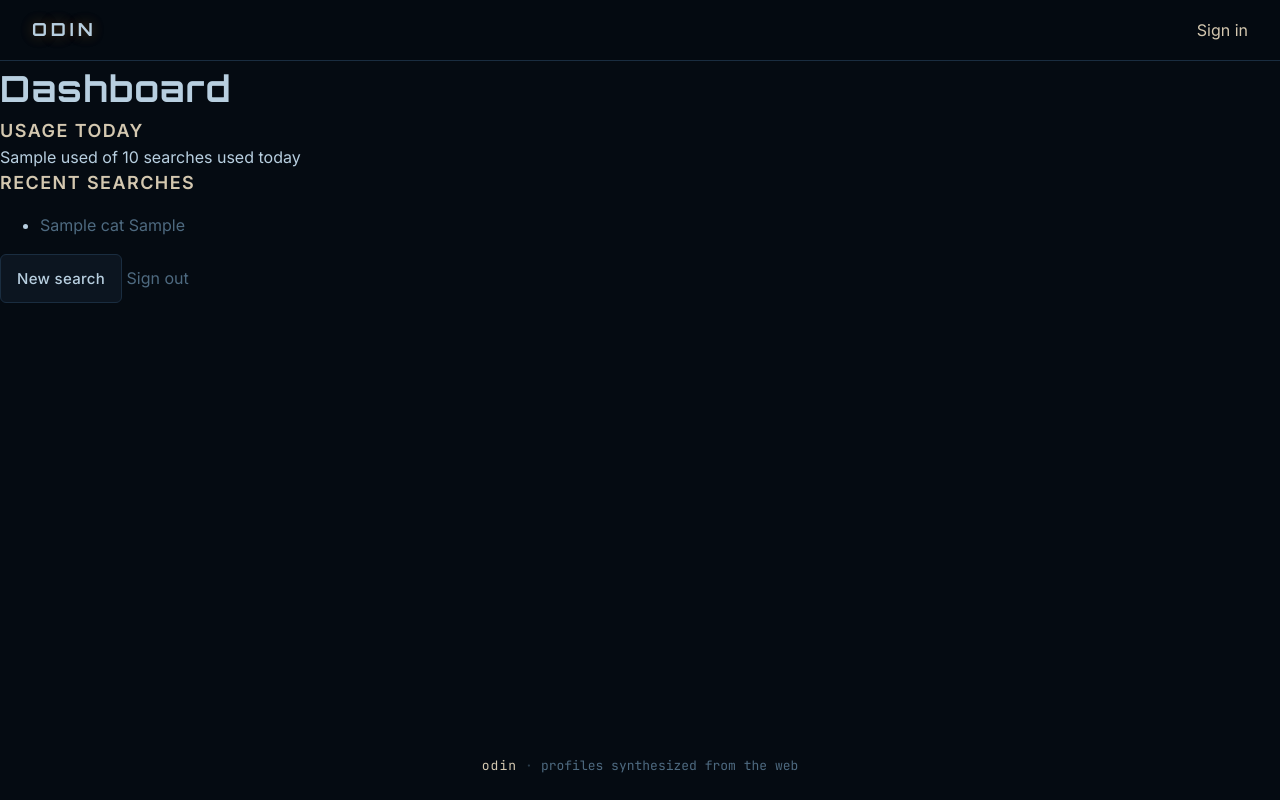
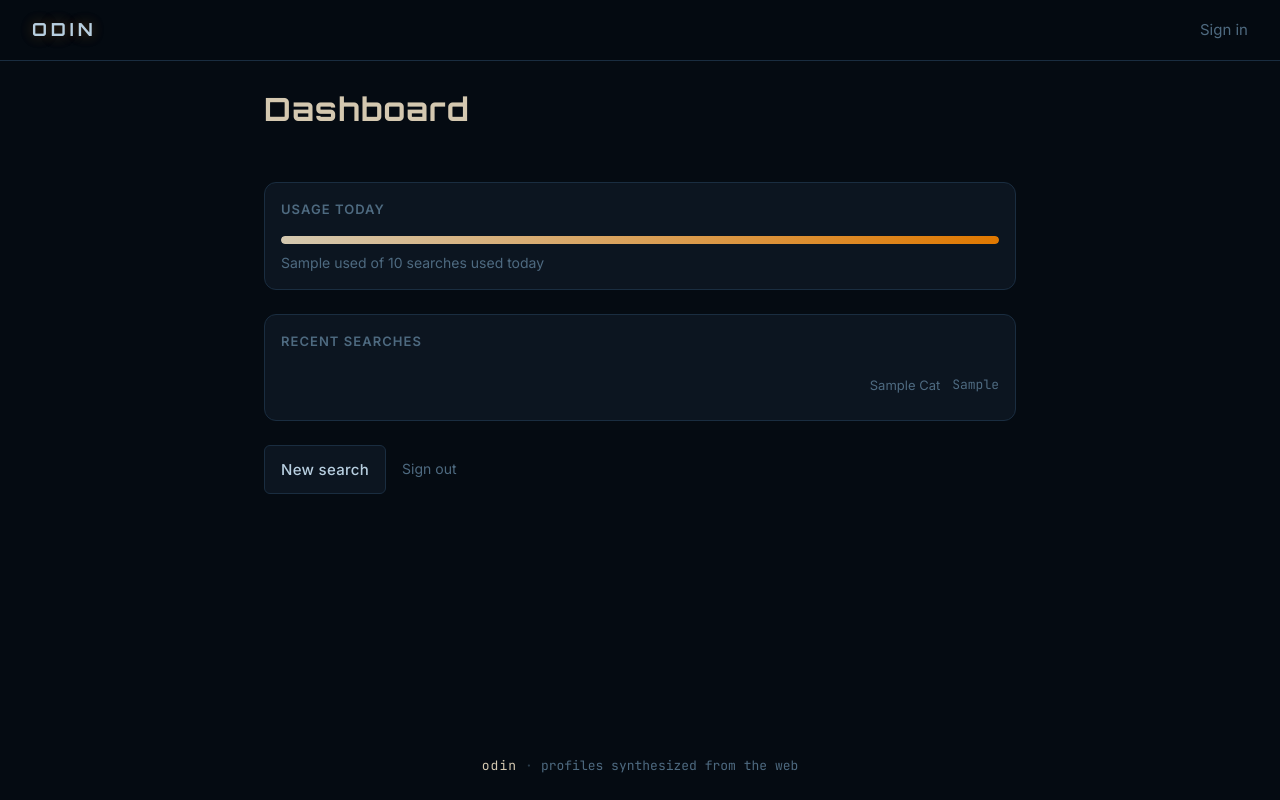
Before and after one commit to douglasryanadams/odin, a FastAPI app: template src/odin/templates/dashboard.html in a window 1280 px wide. Run offline with FastAPI, Linux system fonts and the light colour scheme; the template is opened without the code that fills it: most values are stand-ins (such as "Sample title", 1, 10 or a date in 2020); parts of the project's set-up code (start-up, migrations or seed data) failed here and were passed over.

Commit message:
Add missing CSS for dashboard, header nav, and hl-list up modifier
Co-Authored-By: Claude Sonnet 4.6 <noreply@anthropic.com>

```diff
--- a/src/odin/static/css/odin.css
+++ b/src/odin/static/css/odin.css
@@ -225,6 +225,23 @@ p {
 
 .site-footer__sep {
   opacity: 0.5;
+}
+
+.header-nav {
+  display: flex;
+  align-items: center;
+  gap: var(--sp-3);
+}
+
+.header-nav__link {
+  font-size: 0.9375rem;
+  color: var(--text-muted);
+  text-decoration: none;
+  transition: color var(--t-fast);
+}
+
+.header-nav__link:hover {
+  color: var(--text);
 }
 
 @media (min-width: 720px) {
@@ -743,6 +760,10 @@ p {
   border-left: 3px solid var(--accent);
 }
 
+.hl-list--up .hl-list__item {
+  border-left-color: var(--ok);
+}
+
 .hl-list--down .hl-list__item {
   border-left-color: var(--danger);
 }
@@ -1172,3 +1193,153 @@ p {
   align-self: flex-start;
   margin-top: var(--sp-2);
 }
+
+/* =========================================================================
+   Dashboard page
+   ========================================================================= */
+
+.page-dashboard .site-main {
+  padding: var(--sp-5);
+  max-width: 800px;
+  margin: 0 auto;
+  width: 100%;
+  box-sizing: border-box;
+}
+
+.dashboard {
+  display: flex;
+  flex-direction: column;
+  gap: var(--sp-5);
+}
+
+.dashboard__heading {
+  font-size: 2rem;
+  color: var(--accent);
+  margin: 0;
+}
+
+.dashboard__user {
+  font-size: 0.9375rem;
+  margin: 0;
+}
+
+.dashboard-card {
+  background: var(--surface);
+  border: 1px solid var(--border);
+  border-radius: var(--radius-md);
+  padding: var(--sp-4);
+  display: flex;
+  flex-direction: column;
+  gap: var(--sp-4);
+}
+
+.dashboard-card__title {
+  font-size: 0.8125rem;
+  color: var(--text-muted);
+  text-transform: uppercase;
+  letter-spacing: 0.08em;
+  margin: 0;
+}
+
+/* ----- Quota bar --------------------------------------------------------- */
+
+.quota {
+  display: flex;
+  flex-direction: column;
+  gap: var(--sp-2);
+}
+
+.quota__bar {
+  height: 8px;
+  border-radius: 999px;
+  background: var(--surface-2);
+  overflow: hidden;
+}
+
+.quota__fill {
+  height: 100%;
+  border-radius: 999px;
+  background: linear-gradient(90deg, var(--accent), var(--primary));
+}
+
+.quota__label {
+  font-size: 0.875rem;
+  color: var(--text-muted);
+  margin: 0;
+}
+
+/* ----- Search history list ----------------------------------------------- */
+
+.history-list {
+  list-style: none;
+  margin: 0;
+  padding: 0;
+  display: flex;
+  flex-direction: column;
+}
+
+.history-item {
+  display: flex;
+  justify-content: space-between;
+  align-items: baseline;
+  gap: var(--sp-3);
+  padding: var(--sp-2) 0;
+  border-bottom: 1px solid var(--border);
+}
+
+.history-item:last-child {
+  border-bottom: none;
+}
+
+.history-item__query {
+  font-size: 0.9375rem;
+  color: var(--accent);
+  text-decoration: none;
+  flex: 1;
+  min-width: 0;
+  white-space: nowrap;
+  overflow: hidden;
+  text-overflow: ellipsis;
+  transition: color var(--t-fast);
+}
+
+.history-item__query:hover {
+  color: var(--glow);
+}
+
+.history-item__meta {
+  display: flex;
+  align-items: center;
+  gap: var(--sp-3);
+  font-size: 0.8125rem;
+  flex-shrink: 0;
+}
+
+.history-item__cat {
+  color: var(--text-muted);
+  text-transform: capitalize;
+}
+
+.history-item__time {
+  color: var(--text-muted);
+  font-family: var(--font-mono);
+}
+
+/* ----- Dashboard footer actions ------------------------------------------ */
+
+.dashboard__actions {
+  display: flex;
+  align-items: center;
+  gap: var(--sp-4);
+  margin: 0;
+}
+
+.dashboard__logout {
+  font-size: 0.875rem;
+  text-decoration: none;
+  transition: color var(--t-fast);
+}
+
+.dashboard__logout:hover {
+  color: var(--text);
+}
--- a/src/odin/templates/dashboard.html
+++ b/src/odin/templates/dashboard.html
@@ -1,5 +1,6 @@
 {% extends "_base.html" %}
 {% block title %}Dashboard · Odin{% endblock %}
+{% block body_class %}page-dashboard{% endblock %}
 {% block content %}
   <section class="dashboard">
     <h1 class="dashboard__heading">Dashboard</h1>
```
